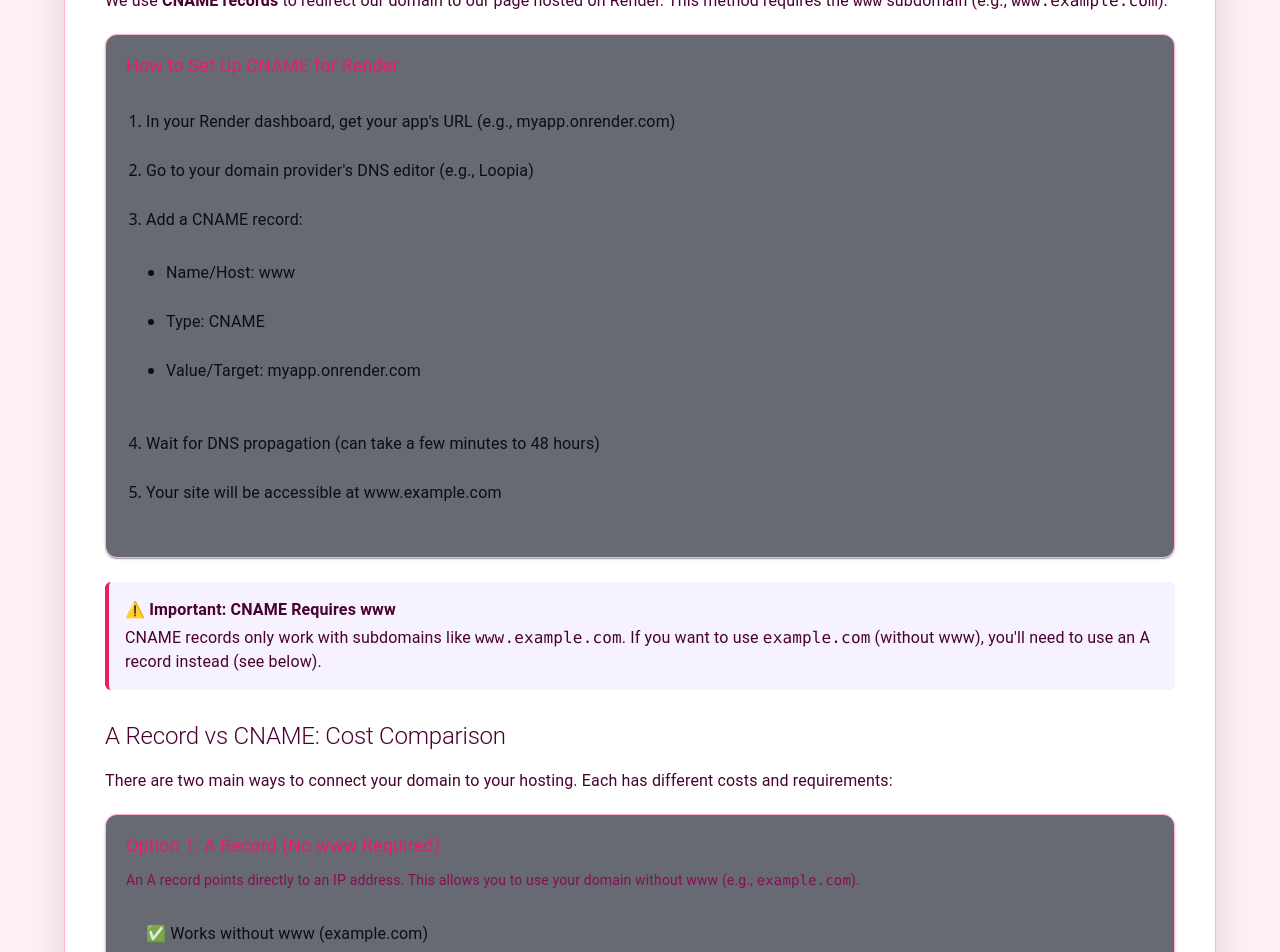
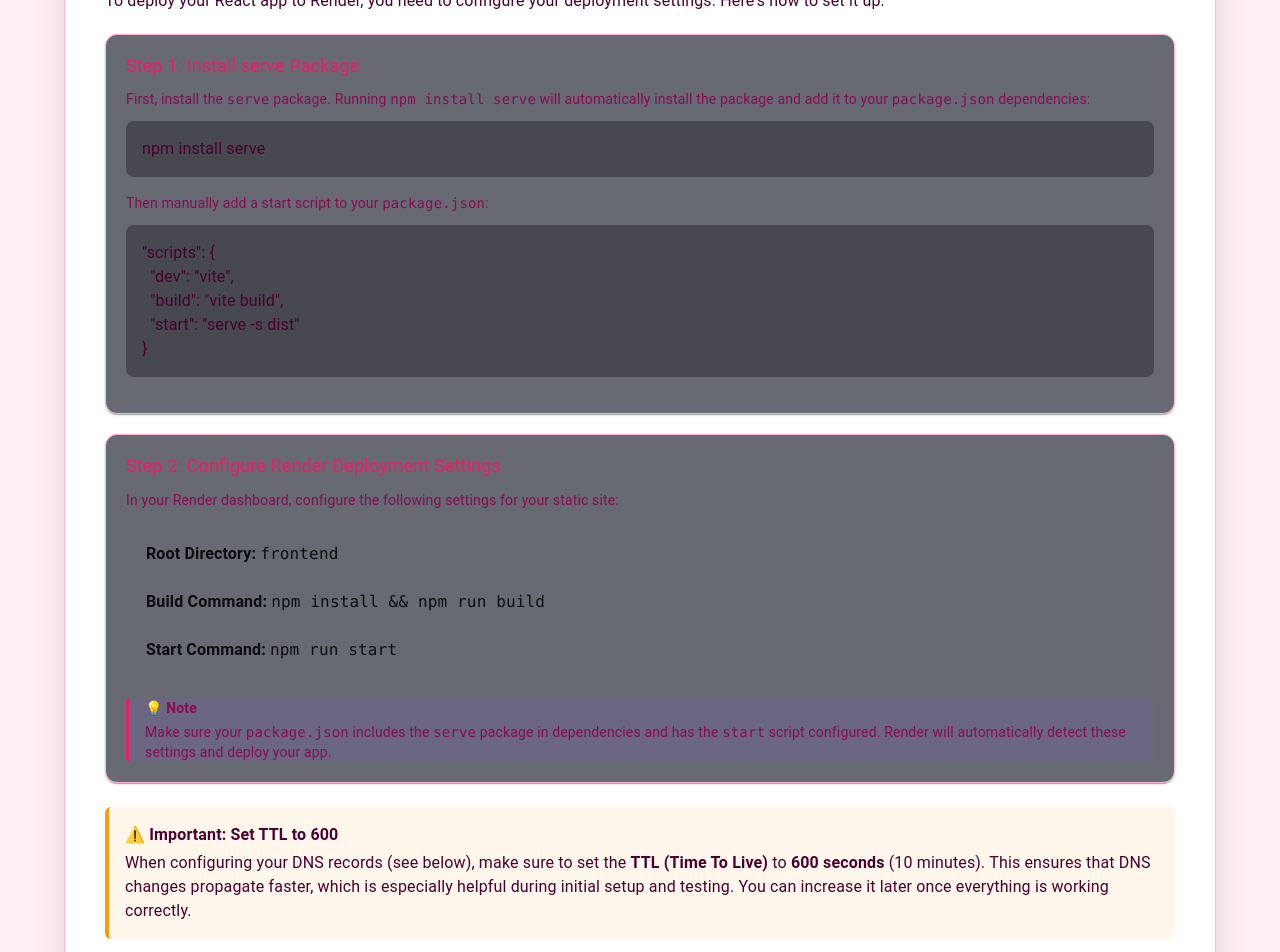
Before and after one commit to Jakobsson2001/berghs, a React (Vite) app in the folder frontend/: page /hosting-domain in a window 1280 px wide. Shown: the part 4180-5132 px from the top of the page. Built offline with nearby package versions, Linux system fonts and the light colour scheme.

Commit message:
added better instructions for render

```diff
--- a/frontend/src/pages/HostingDomainPage.tsx
+++ b/frontend/src/pages/HostingDomainPage.tsx
@@ -310,6 +310,111 @@ const HostingDomainPage = () => {
           </List>
         </Paper>
 
+        <Typography id="deploying-to-render" variant="h2" sx={{ fontSize: '24px', mt: 4, mb: 2, color: 'var(--text)' }}>
+          Deploying to Render
+        </Typography>
+        <Typography variant="body1" sx={{ mb: 2, color: 'var(--text)', lineHeight: 1.7 }}>
+          To deploy your React app to Render, you need to configure your deployment settings. Here's how to set it up:
+        </Typography>
+
+        <Paper sx={{ background: 'rgba(2, 6, 23, 0.6)', border: '1px solid var(--border)', borderRadius: 3, p: 2.5, my: 2.5 }}>
+          <Typography variant="h4" sx={{ fontSize: '18px', mb: 1.5, color: 'var(--accent)' }}>
+            Step 1: Install serve Package
+          </Typography>
+          <Typography variant="body2" sx={{ mb: 1.5, color: 'var(--muted)' }}>
+            First, install the <code>serve</code> package. Running <code>npm install serve</code> will automatically install the package and add it to your <code>package.json</code> dependencies:
+          </Typography>
+          <Box sx={{ background: 'rgba(0, 0, 0, 0.3)', borderRadius: 2, p: 2, mb: 2, fontFamily: 'monospace', fontSize: '14px', overflowX: 'auto' }}>
+            <Typography component="pre" sx={{ m: 0, color: 'var(--text)', whiteSpace: 'pre-wrap' }}>
+{`npm install serve`}
+            </Typography>
+          </Box>
+          <Typography variant="body2" sx={{ mb: 1.5, color: 'var(--muted)' }}>
+            Then manually add a start script to your <code>package.json</code>:
+          </Typography>
+          <Box sx={{ background: 'rgba(0, 0, 0, 0.3)', borderRadius: 2, p: 2, mb: 2, fontFamily: 'monospace', fontSize: '14px', overflowX: 'auto' }}>
+            <Typography component="pre" sx={{ m: 0, color: 'var(--text)', whiteSpace: 'pre-wrap' }}>
+{`"scripts": {
+  "dev": "vite",
+  "build": "vite build",
+  "start": "serve -s dist"
+}`}
+            </Typography>
+          </Box>
+        </Paper>
+
+        <Paper sx={{ background: 'rgba(2, 6, 23, 0.6)', border: '1px solid var(--border)', borderRadius: 3, p: 2.5, my: 2.5 }}>
+          <Typography variant="h4" sx={{ fontSize: '18px', mb: 1.5, color: 'var(--accent)' }}>
+            Step 2: Configure Render Deployment Settings
+          </Typography>
+          <Typography variant="body2" sx={{ mb: 1.5, color: 'var(--muted)' }}>
+            In your Render dashboard, configure the following settings for your static site:
+          </Typography>
+          <List sx={{ m: '12px 0', pl: 2.5 }}>
+            <ListItem sx={{ display: 'list-item', pl: 0 }}>
+              <ListItemText
+                primary={
+                  <>
+                    <strong>Root Directory:</strong> <code>frontend</code>
+                  </>
+                }
+              />
+            </ListItem>
+            <ListItem sx={{ display: 'list-item', pl: 0 }}>
+              <ListItemText
+                primary={
+                  <>
+                    <strong>Build Command:</strong> <code>npm install && npm run build</code>
+                  </>
+                }
+              />
+            </ListItem>
+            <ListItem sx={{ display: 'list-item', pl: 0 }}>
+              <ListItemText
+                primary={
+                  <>
+                    <strong>Start Command:</strong> <code>npm run start</code>
+                  </>
+                }
+              />
+            </ListItem>
+          </List>
+          <Box
+            sx={{
+              borderLeft: '3px solid var(--accent)',
+              pl: 2,
+              mt: 2,
+              background: 'rgba(139,92,246,0.1)',
+              borderRadius: 1,
+            }}
+          >
+            <Typography variant="body2" sx={{ color: 'var(--muted)', fontWeight: 600, mb: 0.5 }}>
+              💡 Note
+            </Typography>
+            <Typography variant="body2" sx={{ color: 'var(--muted)' }}>
+              Make sure your <code>package.json</code> includes the <code>serve</code> package in dependencies and has the <code>start</code> script configured. Render will automatically detect these settings and deploy your app.
+            </Typography>
+          </Box>
+        </Paper>
+
+        <Box
+          sx={{
+            borderLeft: '4px solid #f59e0b',
+            p: 2,
+            m: '24px 0',
+            background: 'rgba(245,158,11,0.08)',
+            borderRadius: 1.5,
+            lineHeight: 1.6,
+          }}
+        >
+          <Typography sx={{ m: 0, fontWeight: 600 }}>
+            ⚠️ Important: Set TTL to 600
+          </Typography>
+          <Typography sx={{ m: 0, mt: 0.5 }}>
+            When configuring your DNS records (see below), make sure to set the <strong>TTL (Time To Live)</strong> to <strong>600 seconds</strong> (10 minutes). This ensures that DNS changes propagate faster, which is especially helpful during initial setup and testing. You can increase it later once everything is working correctly.
+          </Typography>
+        </Box>
+
         <Typography id="connecting-domain" variant="h2" sx={{ fontSize: '24px', mt: 4, mb: 2, color: 'var(--text)' }}>
           Connecting Your Domain to Render
         </Typography>
@@ -490,7 +595,7 @@ const HostingDomainPage = () => {
               💡 Pro Tip
             </Typography>
             <Typography variant="body2" sx={{ color: 'var(--muted)' }}>
-              When you're actively making DNS changes, set TTL to a low value (e.g., 300 seconds) so updates appear faster. Once everything is working, you can increase TTL to improve performance.
+              When you're actively making DNS changes, set TTL to <strong>600 seconds</strong> (10 minutes) so updates appear faster. This is especially important when setting up your domain for the first time. Once everything is working, you can increase TTL to improve performance.
             </Typography>
           </Box>
         </Paper>
@@ -512,7 +617,7 @@ const HostingDomainPage = () => {
             <ListItemText primary="Look for a TTL field (usually in seconds)" />
           </ListItem>
           <ListItem sx={{ display: 'list-item', pl: 0 }}>
-            <ListItemText primary="Set it to 300 (5 minutes) for faster updates, or 3600 (1 hour) for better performance" />
+            <ListItemText primary="Set it to 600 (10 minutes) for faster updates during setup, or 3600 (1 hour) for better performance once everything is working" />
           </ListItem>
         </List>
 
```
